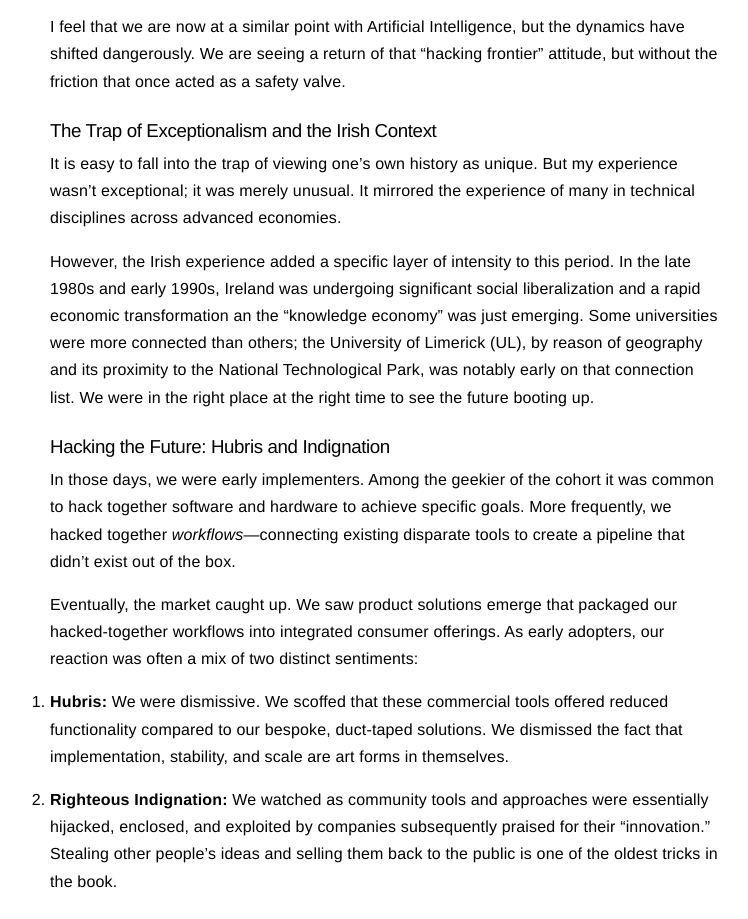
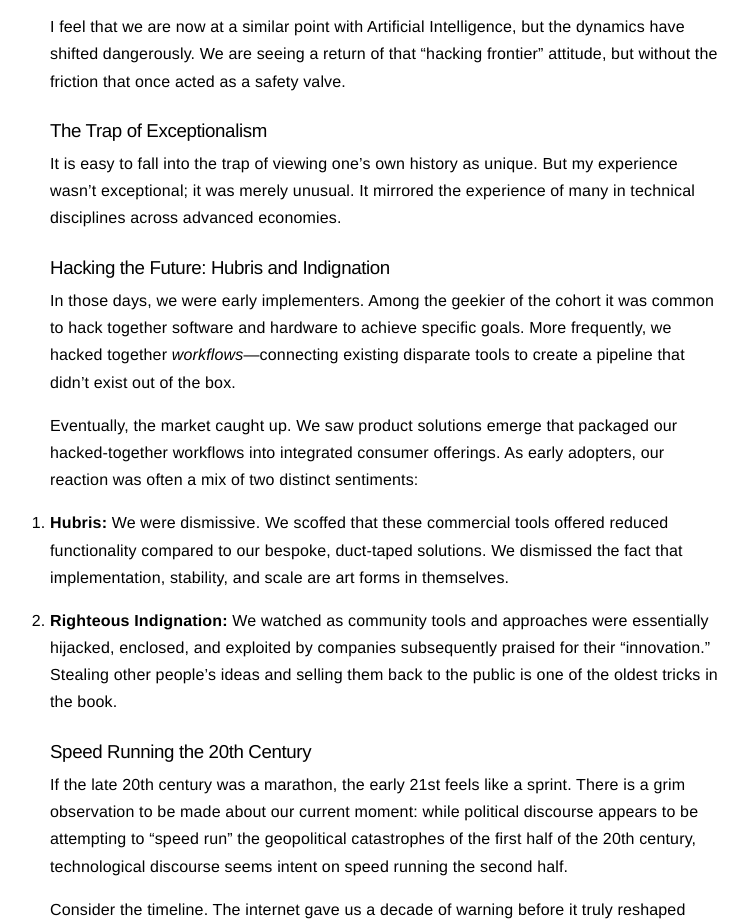
Before and after one commit to Setanta72/casey-site, an Astro site: page /posts/scale-stupid.md in a window 1280 px wide. Shown: the part 930-1849 px from the top of the page, without its empty margins (254-1002 px from the left). Built offline with nearby package versions, Linux system fonts and the light colour scheme; Astro itself is replaced by a stand-in of ours.

Commit message:
Content update 2/9/2026

```diff
--- a/src/content/posts/scale-stupid.md
+++ b/src/content/posts/scale-stupid.md
@@ -17,11 +17,9 @@ Our cohort experienced the maturation of concepts that had been gathering pace s
 
 I feel that we are now at a similar point with Artificial Intelligence, but the dynamics have shifted dangerously. We are seeing a return of that "hacking frontier" attitude, but without the friction that once acted as a safety valve.
 
-### The Trap of Exceptionalism and the Irish Context
+### The Trap of Exceptionalism
 
 It is easy to fall into the trap of viewing one's own history as unique. But my experience wasn't exceptional; it was merely unusual. It mirrored the experience of many in technical disciplines across advanced economies.
-
-However, the Irish experience added a specific layer of intensity to this period. In the late 1980s and early 1990s, Ireland was undergoing significant social liberalization and a rapid economic transformation an the "knowledge economy" was just emerging. Some universities were more connected than others; the University of Limerick (UL), by reason of geography and its proximity to the National Technological Park, was notably early on that connection list. We were in the right place at the right time to see the future booting up.
 
 ### Hacking the Future: Hubris and Indignation
 
```
